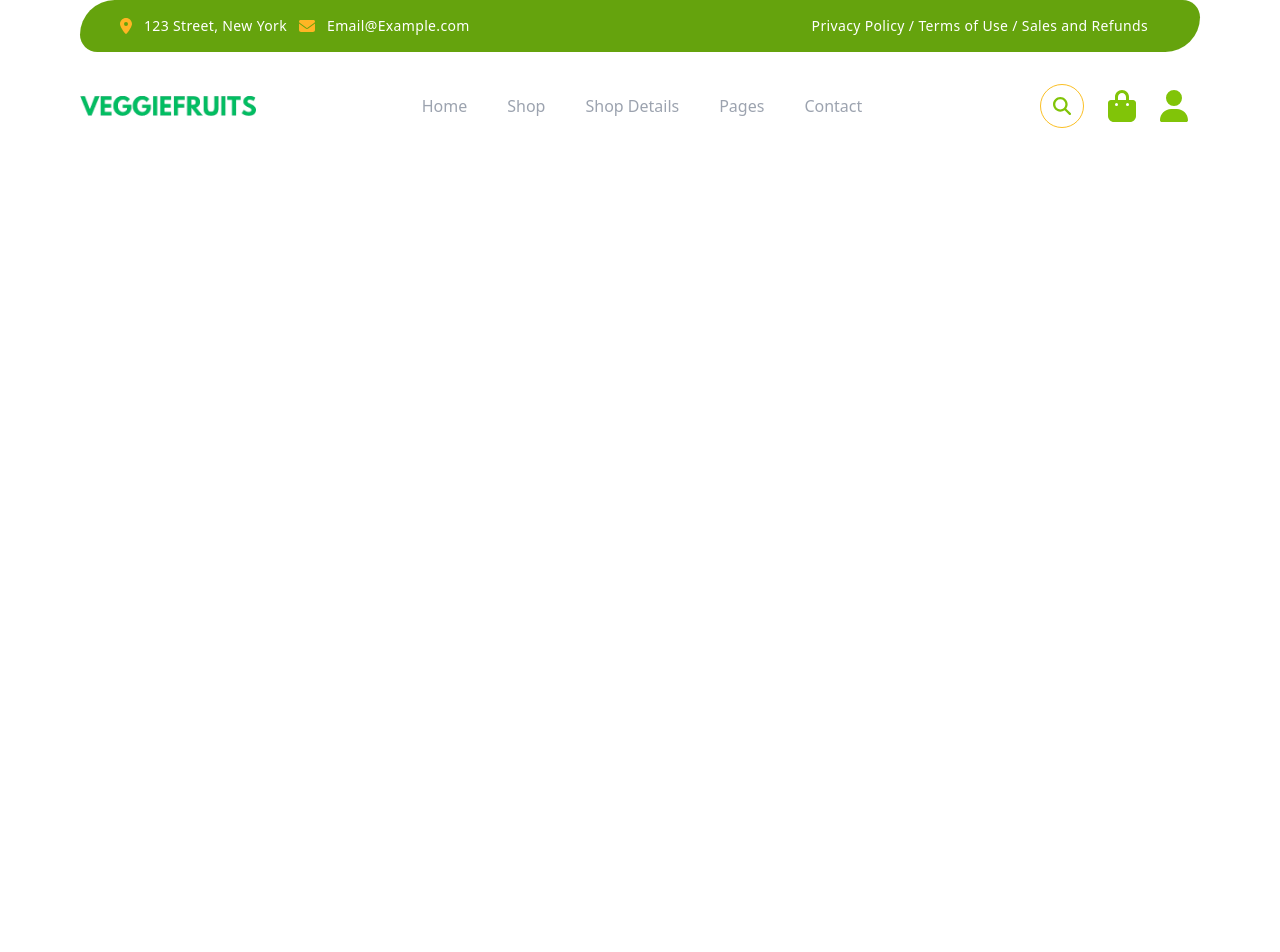
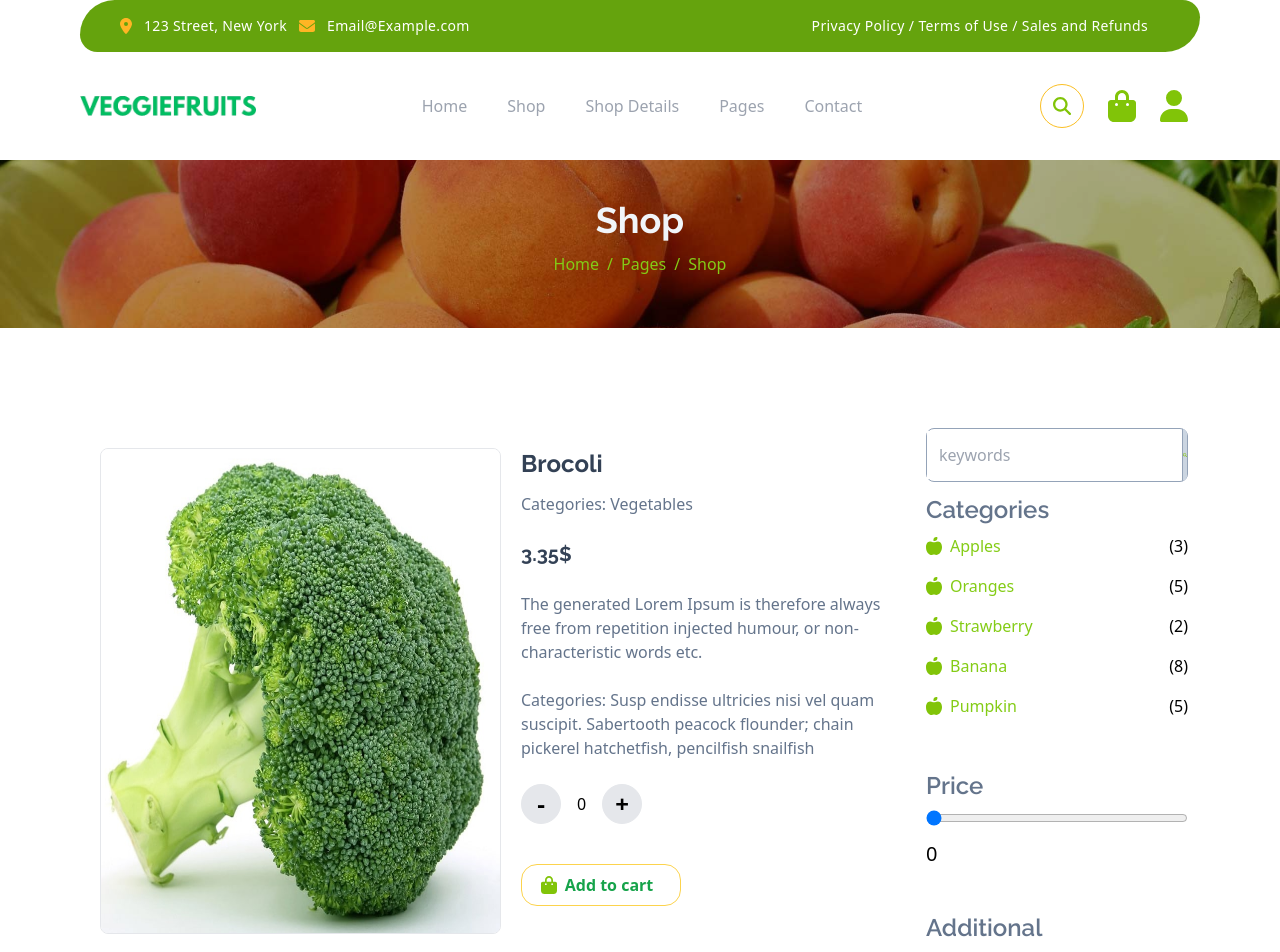
Before and after one commit to Mihir069/Veggiefruit-cart, a React (Vite) app in the folder client/: page /shop-details in a window 1280 px wide. Shown: the top 952 px of the page. Before the commit the page ends 800 px from the top, so only its background shows below. Built offline with nearby package versions, Linux system fonts and the light colour scheme.

Commit message:
update App.jsx, client/src/components/shop-header/index.jsx and client/src/pages/shopPage/index.jsx

```diff
--- a/client/src/App.jsx
+++ b/client/src/App.jsx
@@ -5,6 +5,7 @@ import "./style.css";
 import { Provider } from "react-redux";
 import store from "./store";
 import ShopPage from "./pages/shopPage";
+import ShopDetailPage from "./pages/shopDetailPage";
 function App() {
 
   return (
@@ -14,6 +15,7 @@ function App() {
         <Routes>
           <Route path="/" element={<HomePage />}/>
           <Route path="/shop" element={<ShopPage />}/>
+          <Route path="/shop-details" element={<ShopDetailPage/>}/>
         </Routes>
 
       </BrowserRouter>
--- /dev/null
+++ b/client/src/components/shop-detail-product/index.jsx
@@ -0,0 +1,71 @@
+import { useState } from "react";
+import AddToCart from "../common/add-to-cart";
+
+const ShopDetailProduct = () => {
+    const product = [
+        {
+            id: 1,
+            name: 'Brocoli',
+            category: 'Vegetables',
+            price: '3.35$',
+            discription1: 'The generated Lorem Ipsum is therefore always free from repetition injected humour, or non-characteristic words etc.',
+            discription2: 'Susp endisse ultricies nisi vel quam suscipit. Sabertooth peacock flounder; chain pickerel hatchetfish, pencilfish snailfish'
+        }
+    ]
+    const [count, setCount] = useState(0);
+
+    const increament = () => {
+        setCount(count + 1)
+    }
+
+    const decreament = () => {
+        if(count>0){
+            setCount(count - 1)
+        }
+
+    }
+    return (
+        <div className="p-2">
+            <div className="">
+                <div className="flex flex-row">
+                    <img src="/img/single-item.jpg" alt="Search" className="w-6/12 border rounded-lg" />
+                    <div className="px-5 ">
+                        {
+                            product.map((items) => (
+                                <div key={items.id}>
+                                    <div className="font-bold text-2xl text-slate-700 font-customFont">
+                                        {items.name}
+                                    </div>
+                                    <div className="py-3 text-slate-500">
+                                        Categories: {items.category}
+                                    </div>
+                                    <div className="py-3 text-slate-700 text-xl font-bold font-customFont">
+                                        {items.price}
+                                    </div><div className="py-3 text-slate-500">
+                                        {items.discription1}
+                                    </div>
+                                    <div className="py-3 text-slate-500">
+                                        Categories: {items.discription2}
+                                    </div>
+                                    <div className="py-3 flex items-center">
+                                        <button onClick={decreament} className="text-2xl font-bold w-10 h-10 flex items-center justify-center border rounded-full bg-gray-200">-</button>
+                                        <span className="px-4">{count}</span>
+                                        <button onClick={increament} className="text-2xl font-bold w-10 h-10 flex items-center justify-center border rounded-full bg-gray-200">+</button>
+                                    </div>
+                                    <div className="py-7 w-40">
+                                        <AddToCart/>
+                                    </div>
+                                </div>
+                            ))
+                        }
+
+                    </div>
+                </div>
+                <div className="p-5">
+                    ffr
+                </div>
+            </div>
+        </div>
+    )
+}
+export default ShopDetailProduct;
--- /dev/null
+++ b/client/src/components/shop-details/index.jsx
@@ -0,0 +1,25 @@
+import FruitShopCategories from "../fruit-shop-categories";
+import ShopDetailProduct from "../shop-detail-product";
+
+const ShopDetails = () => {
+    return (
+        <div className="container px-3 py-20">
+            <div className="px-20 py-5 grid grid-cols-4 gap-4">
+                <div className="col-span-3 py-3">
+                    <ShopDetailProduct/>
+                </div>
+                <div className="col-span-1 w-full">
+                    <div className="flex flex-row items-center border border-slate-400 rounded-lg w-full md:w-full">
+                        <input type="search" className="p-3 flex-grow border-0" placeholder="keywords" />
+                        <div className="w-12 py-4 flex items-center justify-center border-l border-slate-400 bg-slate-300 rounded-r-lg">
+                            <img src="/svg/magnifying-glass-solid.svg" alt="Search" className="w-5 h-5" />
+                        </div>
+                    </div>
+                    <FruitShopCategories />
+                </div>
+            </div>
+        </div>
+    )
+}
+
+export default ShopDetails;
--- a/client/src/components/shop-header/index.jsx
+++ b/client/src/components/shop-header/index.jsx
@@ -17,7 +17,7 @@ const ShopHeader = () => {
                 <div className="flex items-center justify-center">
                     {
                         headerList.map((item,index) => (
-                            <div key={item.id} className="inline-flex py-3 text-[16px] text-slate-100 ">
+                            <div key={item.id} className="inline-flex py-3 text-[16px] text-lime-500">
                                 <Link to={item.path}>
                                     {item.name}
                                     {index < headerList.length - 1 && <span className="px-2" >/</span>}
--- /dev/null
+++ b/client/src/pages/shopDetailPage/index.jsx
@@ -0,0 +1,12 @@
+import ShopDetails from "../../components/shop-details";
+import ShopHeader from "../../components/shop-header";
+
+const ShopDetailPage = () =>{
+    return(
+        <>
+        <ShopHeader/>
+        <ShopDetails/>
+        </>
+    )
+}
+export default ShopDetailPage;
```
